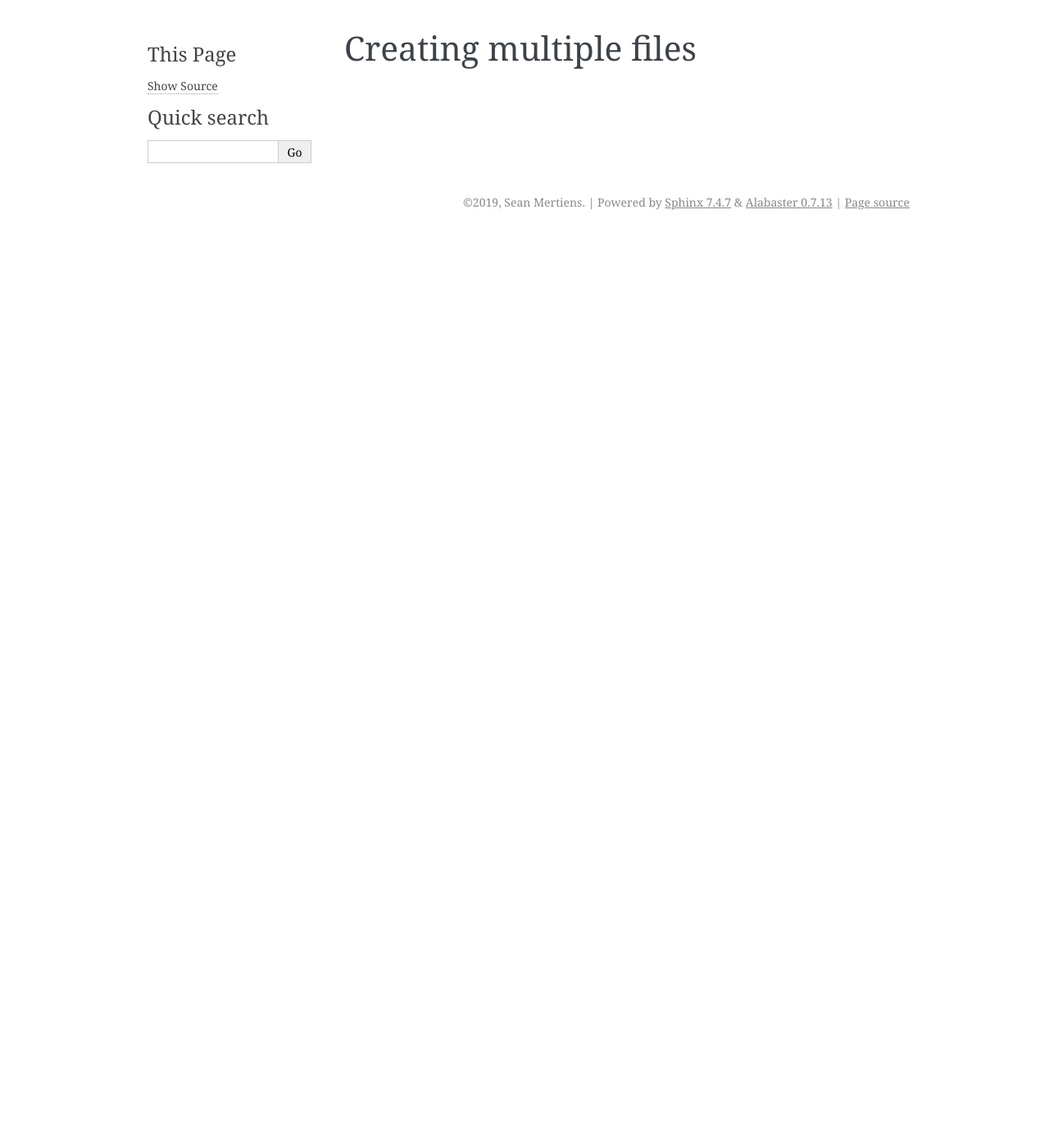
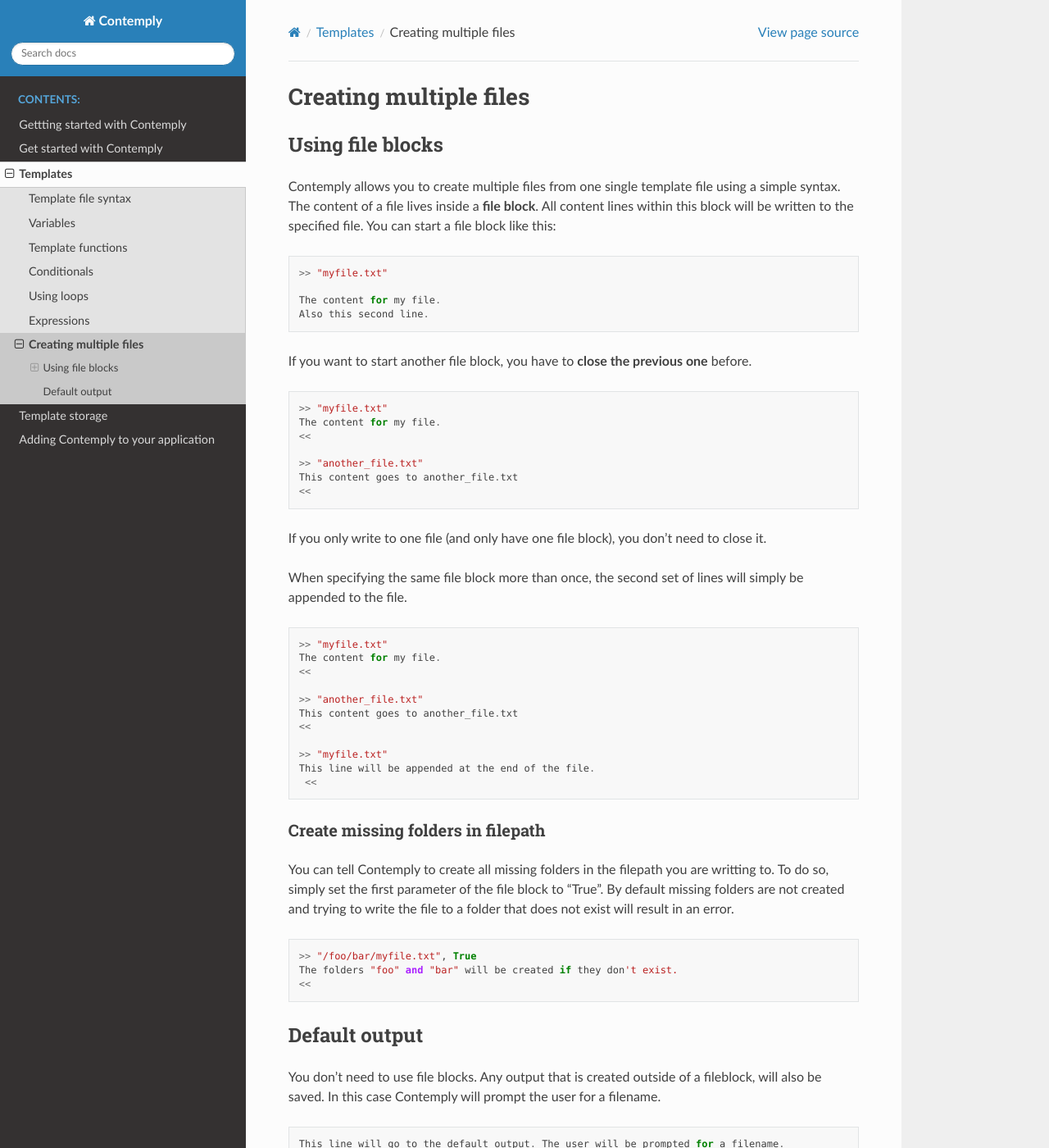
Before and after one commit to smertiens/contemply, a Sphinx documentation site: the page built from docs/source/templates/multifile.rst, in a window 1280 px wide and 1400 px high. Shown: the whole window at 82% size. Built offline with Sphinx 7.4.7 and the Read the Docs theme 2.0.0, drawn with Linux system fonts in a browser that asks for light colours; some of the changed text lies outside the part shown.

Commit message:
Updated docs -> added pyhon extension with Contemply lexer Added new tutorial Default value of FileBlockStart AST-Node .create_missing_folders is now False

```diff
--- /dev/null
+++ b/docs/extensions/contemply_extension.py
@@ -0,0 +1,5 @@
+from pygments_contemply import contemply_lexer
+
+def setup(app):
+    app.add_lexer("contemply", contemply_lexer.ContemplyLexer())
+    return {'version': '0.1'}   # identifies the version of our extension
--- /dev/null
+++ b/docs/source/beginners_tutorial.rst
@@ -0,0 +1,125 @@
+.. _getstarted:
+
+Get started with Contemply
+==========================
+
+This quick tutorial will guide you through writing a simple Contemply template.
+
+
+Build a template for a PyPi package
+***********************************
+
+In this tutorial, we will create a template for a PyPi package project. First let's take a look at what out
+template should do:
+
+- Create a setup.py with some basic information like package name and version
+- Create a README file
+- Create a requirements.txt file so we have all our dependencies
+- Create a src-folder with a subfolder for our package and the __init__.py file
+
+
+Get the necessary information from the user
+-------------------------------------------
+
+Before creating files and folders, we will collect all necessary information from the user.
+
+.. code-block:: contemply
+
+    #::
+    echo("Welcome, let's start creating our package!")
+
+    pkg_name = ask("What is the name of your package?")
+    pkg_version = ask("What is the version of your package?")
+    author_name = ask("What is the package author's name?")
+
+As you can see, :py:func:`echo` let's you output a message to the console. We use it here, to greet the user.
+The next thre lines make use of the :py:func:`ask` function to retrieve information from the user.
+"Ask" will simply show an input prompt with a message and return the user's input as a string.
+
+Before continuing, we will reformat the user input. We will create a valid package name by replacing spaces with a
+dash using the :py:func:`replace` function. Of course more reformatting will be necessary in a real world case, take
+a look at Contemply's string functions for more ways of manipulating strings.
+
+We will also use the ask-function again to prompt the user for a short package description.
+
+.. code-block:: contemply
+
+    pkg_name_clean = replace(pkg_name, " ", "-")
+    description = ask("Describe your package in a few words:")
+
+Describe
+
+.. code-block:: contemply
+
+    status = ["1 - Planning", "2 - Pre-Alpha", "3 - Alpha", "4 - Beta", "5 - Production/Stable"]
+    pkg_status = choose("What is the status of your package?", status)
+
+
+Describe
+
+
+.. code-block:: contemply
+
+    requirements = []
+    while True
+        answer = ask("Name of the required package:")
+        if answer == ""
+            break
+        else
+            requirements += answer
+        endif
+    endwhile
+    #::
+
+
+Create all files and folders
+----------------------------
+
+.. code-block:: contemply
+
+    #: >> "setup.py"
+    import setuptools
+
+    with open('README.md', 'r') as fh:
+        long_description = fh.read()
+
+    requirements = []
+    with open('requirements.txt', 'r') as fh:
+        for line in fh:
+            requirements.append(line)
+
+    setuptools.setup(
+        name='$pkg_name_clean',
+        version='$pkg_version',
+        packages=setuptools.find_packages('src'),
+        package_dir={'': 'src'},
+        classifiers=[
+            '$pkg_status'
+        ],
+
+        author='$author_name'
+    )
+    #: <<
+
+    #: >> "README.md"
+    # $pkg_name
+    $description
+    #: >>
+
+    #: >> "requirements.txt"
+    #: for req in requirements
+    $req
+    #: endfor
+    #: >>
+
+    #% Last thing to do: create source folder
+    #: makeFolders("src/$pkg_name_clean")
+
+    #% and write empty init file
+    #: >> "src/$pkg_name_clean/__init__.py"
+
+    #: <<
+
+
+Use Storage to gain quick access to our template
+------------------------------------------------
--- a/docs/source/conf.py
+++ b/docs/source/conf.py
@@ -12,7 +12,9 @@
 #
 import os
 import sys
+
 sys.path.insert(0, os.path.abspath('../../src'))
+sys.path.insert(0, os.path.abspath('../extensions'))
 
 
 # -- Project information -----------------------------------------------------
@@ -30,9 +32,11 @@
 # Add any Sphinx extension module names here, as strings. They can be
 # extensions coming with Sphinx (named 'sphinx.ext.*') or your custom
 # ones.
+
 extensions = [
     'sphinx.ext.autodoc',
-    'sphinx.ext.todo'
+    'sphinx.ext.todo',
+    'contemply_extension'
 ]
 
 # Add any paths that contain templates here, relative to this directory.
@@ -51,7 +55,7 @@
 # The theme to use for HTML and HTML Help pages.  See the documentation for
 # a list of builtin themes.
 #
-#html_theme = 'alabaster'
+html_theme = 'sphinx_rtd_theme'
 
 # Add any paths that contain custom static files (such as style sheets) here,
 # relative to this directory. They are copied after the builtin static files,
--- a/docs/source/index.rst
+++ b/docs/source/index.rst
@@ -11,6 +11,7 @@
     :caption: Contents:
 
     intro
+    beginners_tutorial
     templates/index
     storage
     developer
--- a/docs/source/templates/functions.rst
+++ b/docs/source/templates/functions.rst
@@ -110,7 +110,7 @@
     Replaces all occurences of "search" in "string" with "replace".
 
     :param str string: A string or a string variable
-    :param str search: A string or a string variable
+    :param search: A string or a string variable or a list of strings to search for
     :param str replace: A string or a string variable
     :return: The edited string
     :rtype: str
@@ -178,4 +178,4 @@
 
 
     .. warning:: Set output is deprecated since version 1.1! It will not work anymore. You can specify a filename to write to using
-    the new file-syntaxt here: :ref:`multifile`.
+        the new file-syntax here: :ref:`multifile`.
--- a/docs/source/templates/index.rst
+++ b/docs/source/templates/index.rst
@@ -11,3 +11,4 @@
     conditionals
     loops
     expressions
+    multifile
--- a/docs/source/templates/multifile.rst
+++ b/docs/source/templates/multifile.rst
@@ -2,3 +2,78 @@
 
 Creating multiple files
 =======================
+
+Using file blocks
+*****************
+
+Contemply allows you to create multiple files from one single template file using a simple syntax.
+The content of a file lives inside a **file block**. All content lines within this block will be written
+to the specified file. You can start a file block like this:
+
+::
+
+    >> "myfile.txt"
+
+    The content for my file.
+    Also this second line.
+
+
+If you want to start another file block, you have to **close the previous one** before.
+
+::
+
+    >> "myfile.txt"
+    The content for my file.
+    <<
+
+    >> "another_file.txt"
+    This content goes to another_file.txt
+    <<
+
+If you only write to one file (and only have one file block), you don't need to close it.
+
+When specifying the same file block more than once, the second set of lines will simply be appended to the file.
+
+::
+
+    >> "myfile.txt"
+    The content for my file.
+    <<
+
+    >> "another_file.txt"
+    This content goes to another_file.txt
+    <<
+
+    >> "myfile.txt"
+    This line will be appended at the end of the file.
+     <<
+
+Create missing folders in filepath
+----------------------------------
+
+You can tell Contemply to create all missing folders in the filepath you are writting to. To do so, simply set the first
+parameter of the file block to "True". By default missing folders are not created and trying to write the file to a
+folder that does not exist will result in an error.
+
+::
+
+    >> "/foo/bar/myfile.txt", True
+    The folders "foo" and "bar" will be created if they don't exist.
+    <<
+
+
+Default output
+**************
+
+You don't need to use file blocks. Any output that is created outside of a fileblock, will also be saved. In this case
+Contemply will prompt the user for a filename.
+
+::
+
+    This line will go to the default output. The user will be prompted for a filename.
+
+    >> "another_file.txt"
+    This content goes to another_file.txt
+    <<
+
+    This line will also go to the default output.
--- a/requirements.txt
+++ b/requirements.txt
@@ -1,2 +1,3 @@
 colorama
 click
+pygments-contemply
```
Also changed, not shown: 3 other files.
